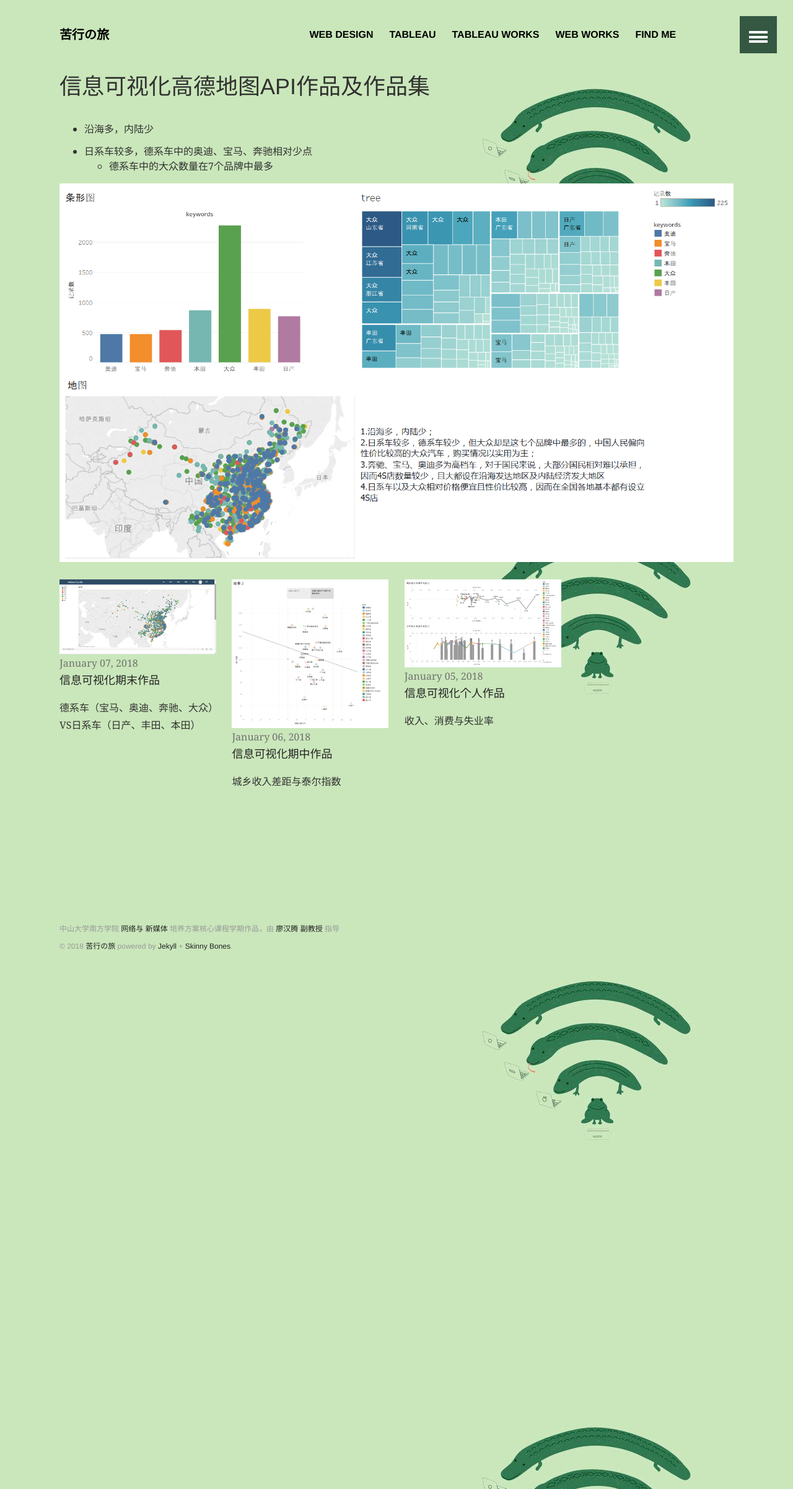
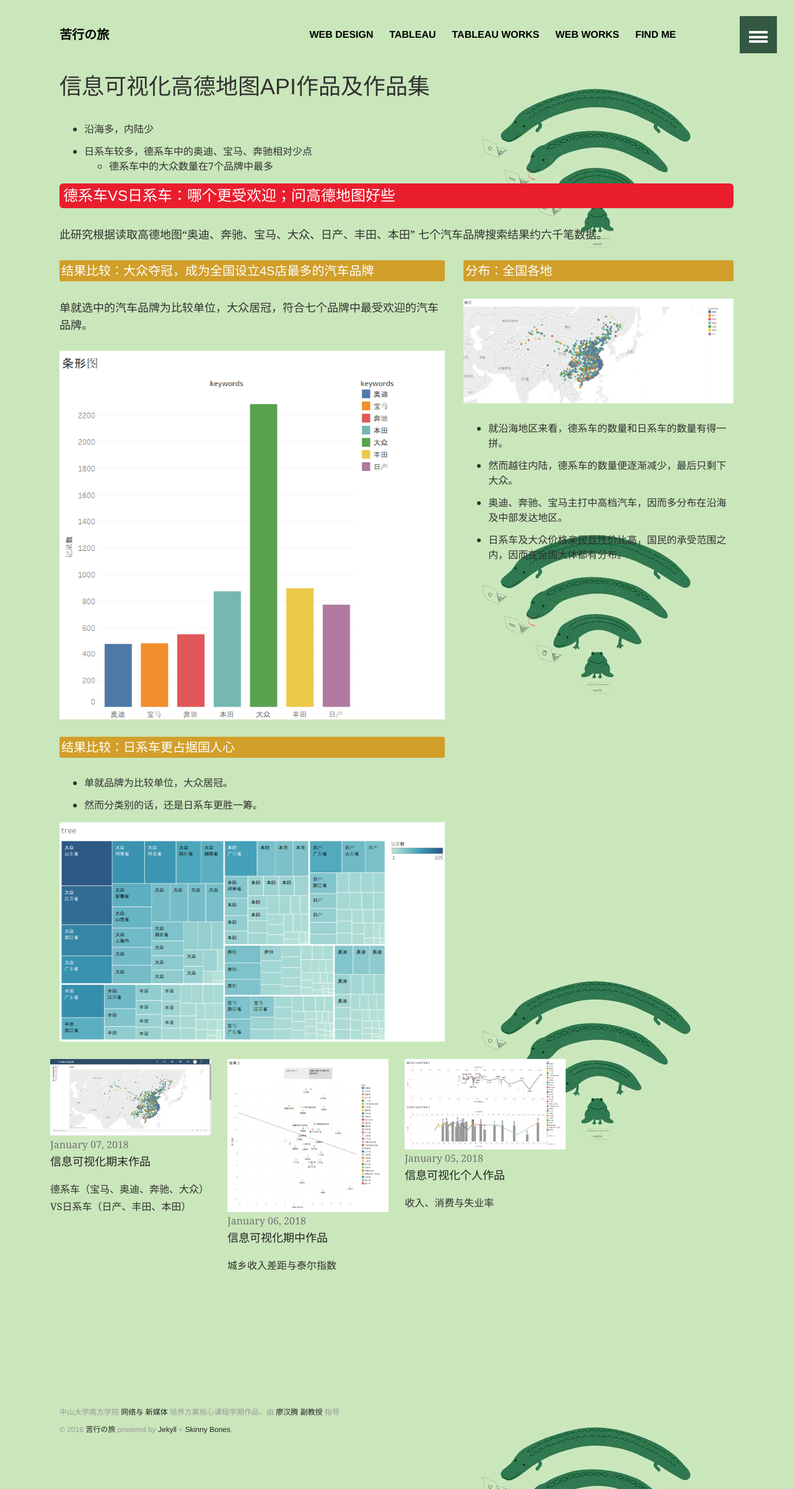
Before and after one commit to luo00789/luo00789.github.io, a Jekyll site: the page built from infovis/index.md, in a window 1280 px wide. Shown: the whole page at 62% size. Built offline with Jekyll 4.4.1, drawn with Linux system fonts in a browser that asks for light colours.

Commit message:
修改三分之二

```diff
--- a/infovis/index.md
+++ b/infovis/index.md
@@ -8,7 +8,39 @@
 - 日系车较多，德系车中的奥迪、宝马、奔驰相对少点
   - 德系车中的大众数量在7个品牌中最多
 
-![tableau](https://luo00789.github.io/images/%E6%95%85%E4%BA%8B.png)
+<style>
+h4{background: #EA1D2D; color:white; border-radius:6px; padding:6px;}
+h5{background: #D19F2A; color:white; border-radius:3px; padding:3px;}
+</style>
+<h4>德系车VS日系车：哪个更受欢迎；问高德地图好些</h4>
+此研究根据读取高德地图“奥迪、奔驰、宝马、大众、日产、丰田、本田” 七个汽车品牌搜索结果约六千笔数据。
+
+<div class="row">
+<div class="col-sm-7" markdown="1"><!-- left -->
+##### 结果比较：大众夺冠，成为全国设立4S店最多的汽车品牌
+单就选中的汽车品牌为比较单位，大众居冠，符合七个品牌中最受欢迎的汽车品牌。
+
+![品牌比较]({{ "/images/条形图.png" | absolute_url }})
+
+##### 结果比较：日系车更占据国人心
+
+- 单就品牌为比较单位，大众居冠。
+- 然而分类别的话，还是日系车更胜一筹。
+
+![系别比较]({{ "/images/tree.png" | absolute_url }})
+
+</div>
+<div class="col-sm-5" markdown="1" ><!-- right -->
+
+##### 分布：全国各地
+![高德地图数据-全国各地]({{ "/images/地图.png" | absolute_url }})
+
+* 就沿海地区来看，德系车的数量和日系车的数量有得一拼。
+* 然而越往内陆，德系车的数量便逐渐减少，最后只剩下大众。
+* 奥迪、奔驰、宝马主打中高档汽车，因而多分布在沿海及中部发达地区。
+* 日系车及大众价格亲民且性价比高，国民的承受范围之内，因而在全国大体都有分布。
+
+</div>
 
 <div class="tiles">
 {% for post in site.categories.infovis %}
```
Also changed, not shown: images/tree.png (added), images/地图.png (added), images/条形图.png (added).
